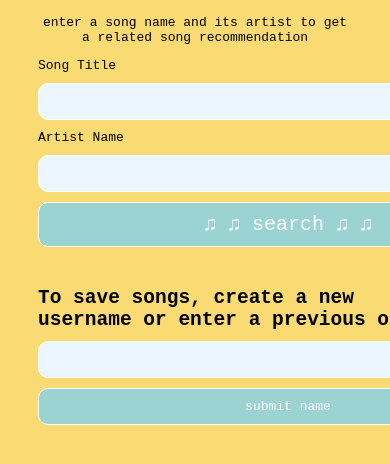
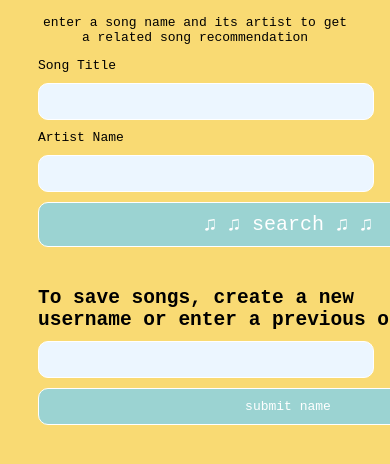
Before and after one commit to alliecaton/jsmusicrandomizer, a plain HTML site: page index.html in a window 390 px wide. Shown: the part 88-552 px from the top of the page. Drawn offline with Linux system fonts and the light colour scheme.

Commit message:
some css updates

```diff
--- a/style.css
+++ b/style.css
@@ -78,34 +78,35 @@ img {
 	font-family: monospace;
 	text-decoration: none;
   width: 500px;
+  -webkit-appearance: none;
 }
 
 
-button {
+button, input {
   background-color:rgb(236, 246, 255);
-	border-radius: 10px;
-	border: 1px solid #ffffff;
-	color:#17125b;
-	font-family: monospace;
-	font-size: 20px;
-	padding: 10px 10px;
-	text-decoration: none;
-  margin: 5px;
+  border-radius: 10px;
+  border: 1px solid #ffffff;
+  color:#17125b;
+  font-family: monospace;
+  padding: 10px 10px;
+  text-decoration: none;
+  margin-top: 10px;
+  margin-bottom: 10px;
   width: 478px
 }
 
+button {
+  font-size: 20px;
+}
+
 input {
-  background-color:rgb(236, 246, 255);
-	border-radius: 10px;
-	border: 1px solid #ffffff;
-	color:#17125b;
-	font-family: monospace;
-	font-size: 13px;
-	padding: 10px 10px;
-	text-decoration: none;
-  margin-top: 10px;
-  margin-bottom: 10px;
-    width: 478px
+  font-size: 13px;
+}
+
+@media screen and (max-width: 600px) {
+  button, input {
+    width: 100%;
+  }
 }
 
 .user-wrapper {
```
